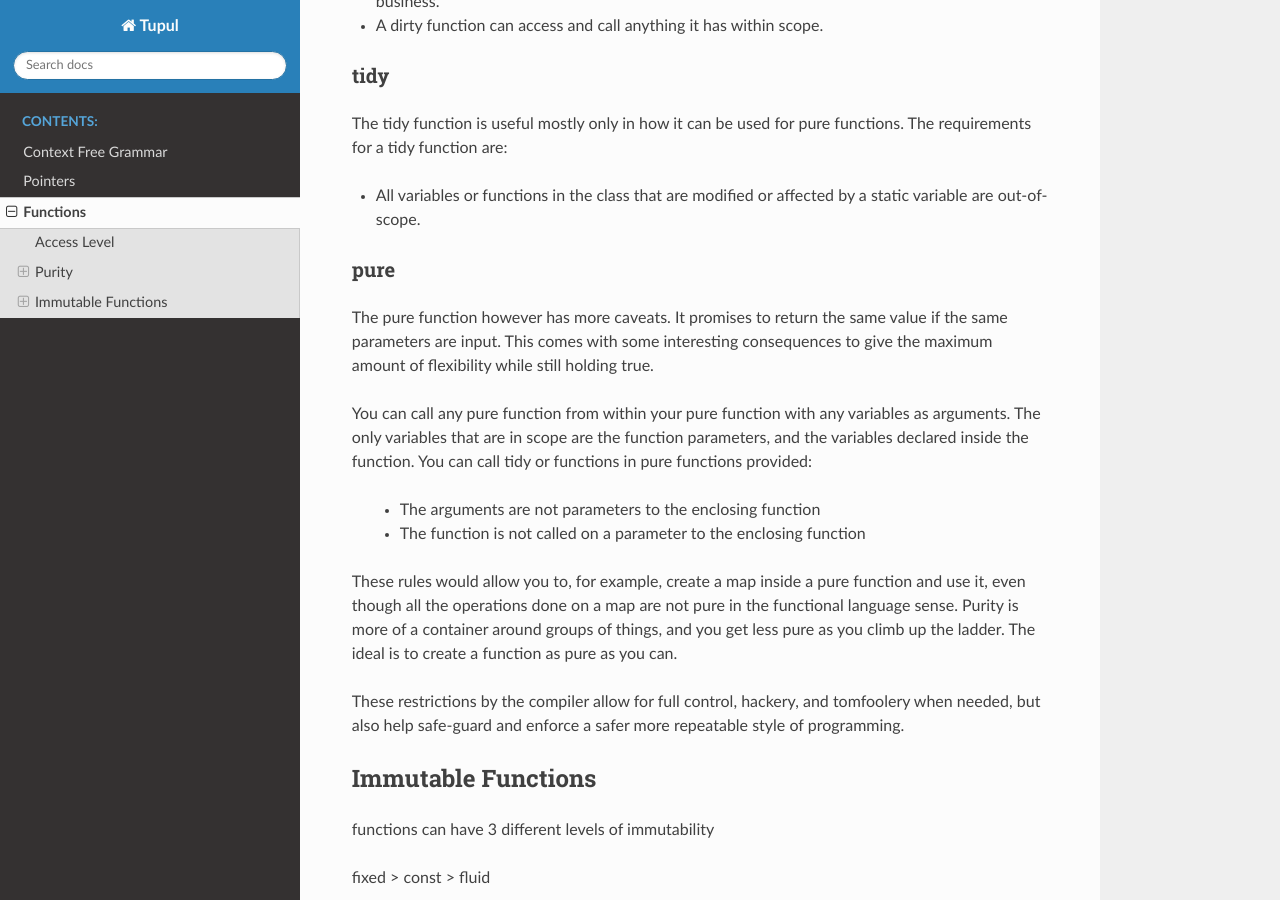
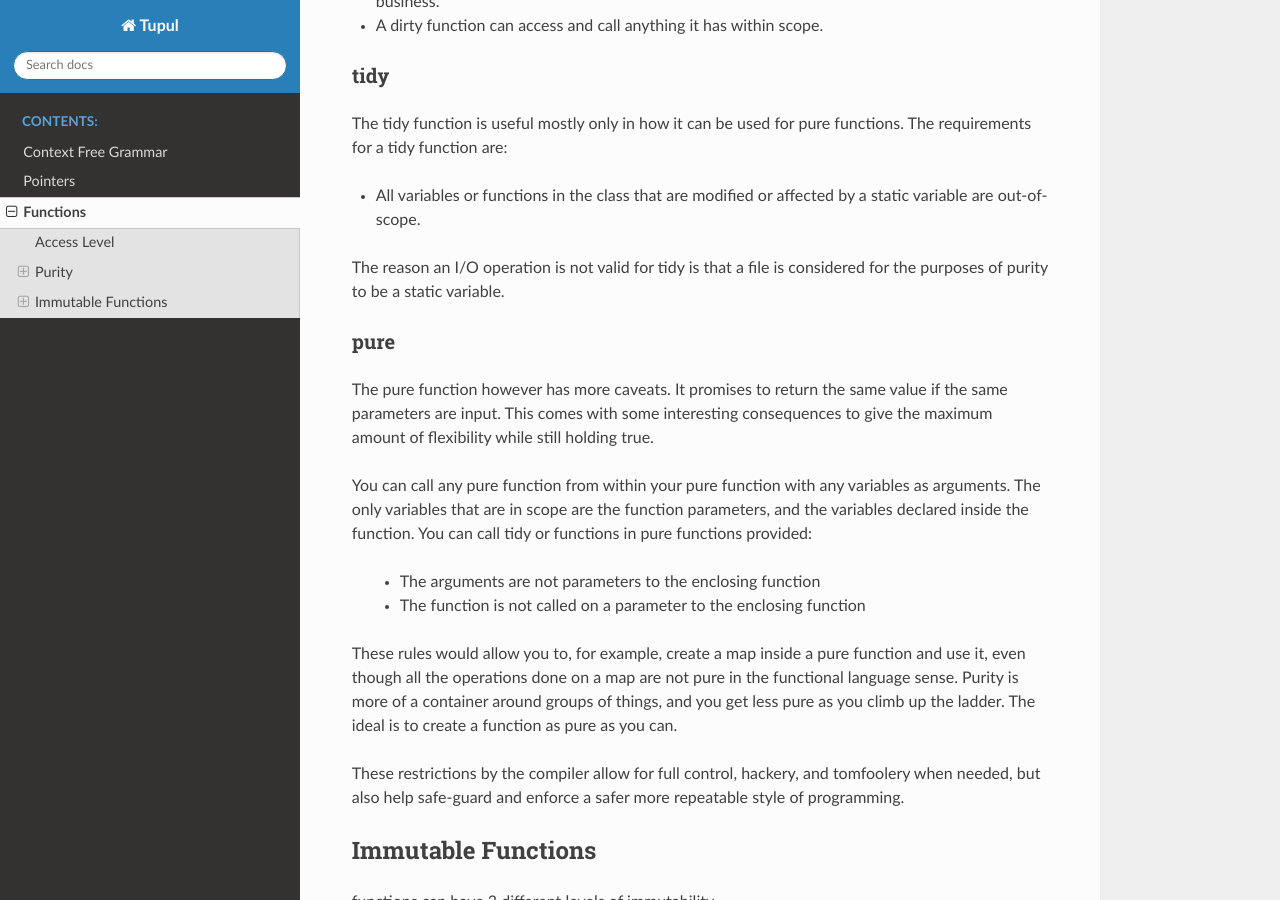
Before and after one commit to MalekiRe/TupulCompiler, a Sphinx documentation site: the page built from sphinx/functions.rst, in a window 1280 px wide and 900 px high, scrolled down 752 px. Built offline with Sphinx 7.4.7 and the Read the Docs theme 2.0.0, drawn with Linux system fonts in a browser that asks for light colours.

Commit message:
tiny change to the documentation

```diff
--- a/sphinx/functions.rst
+++ b/sphinx/functions.rst
@@ -40,6 +40,8 @@ tidy
 The tidy function is useful mostly only in how it can be used for pure functions. The requirements for a tidy function are:
 
 * All variables or functions in the class that are modified or affected by a static variable are out-of-scope.
+
+The reason an I/O operation is not valid for tidy is that a file is considered for the purposes of purity to be a static variable.
 
 
 
```
